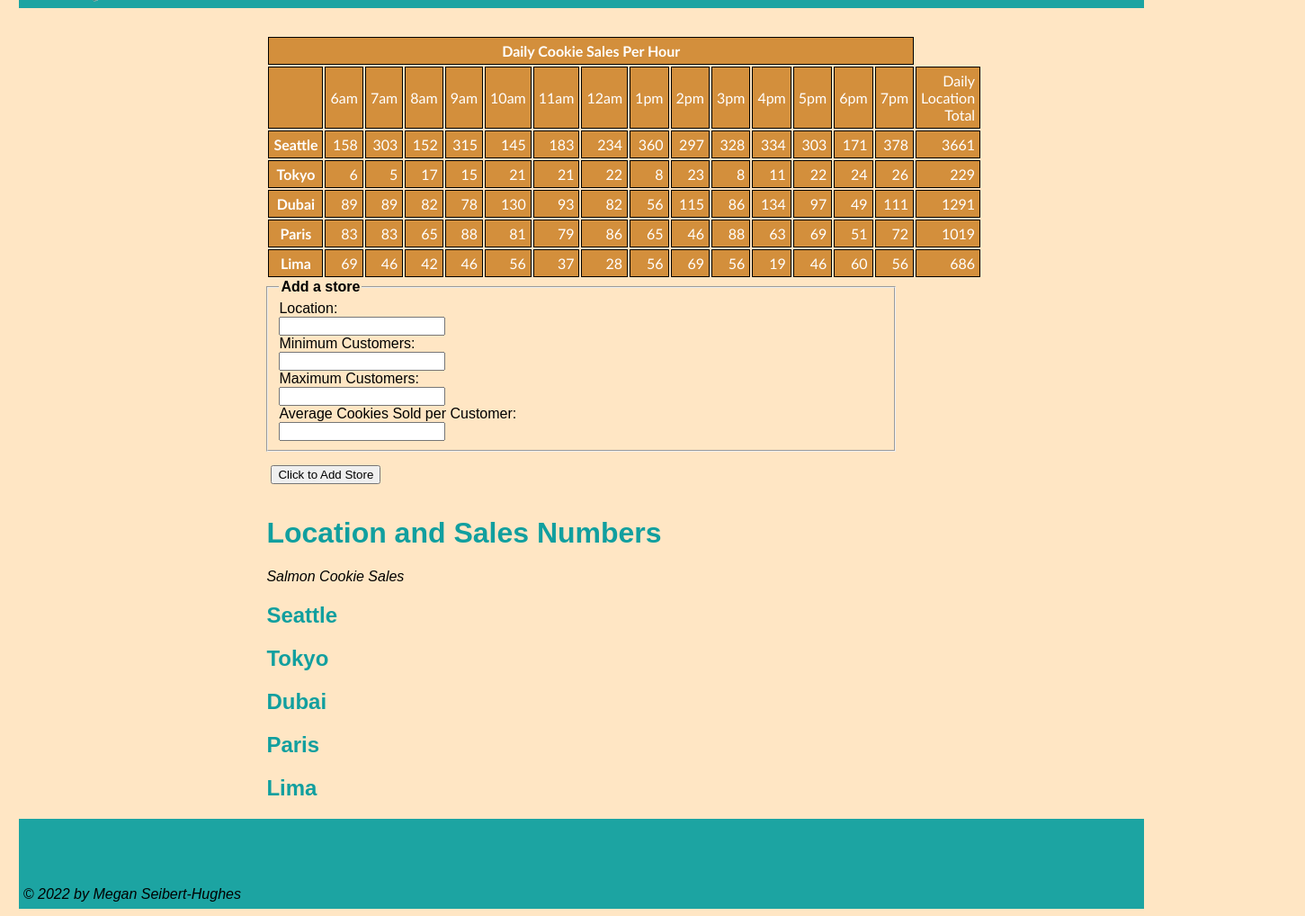
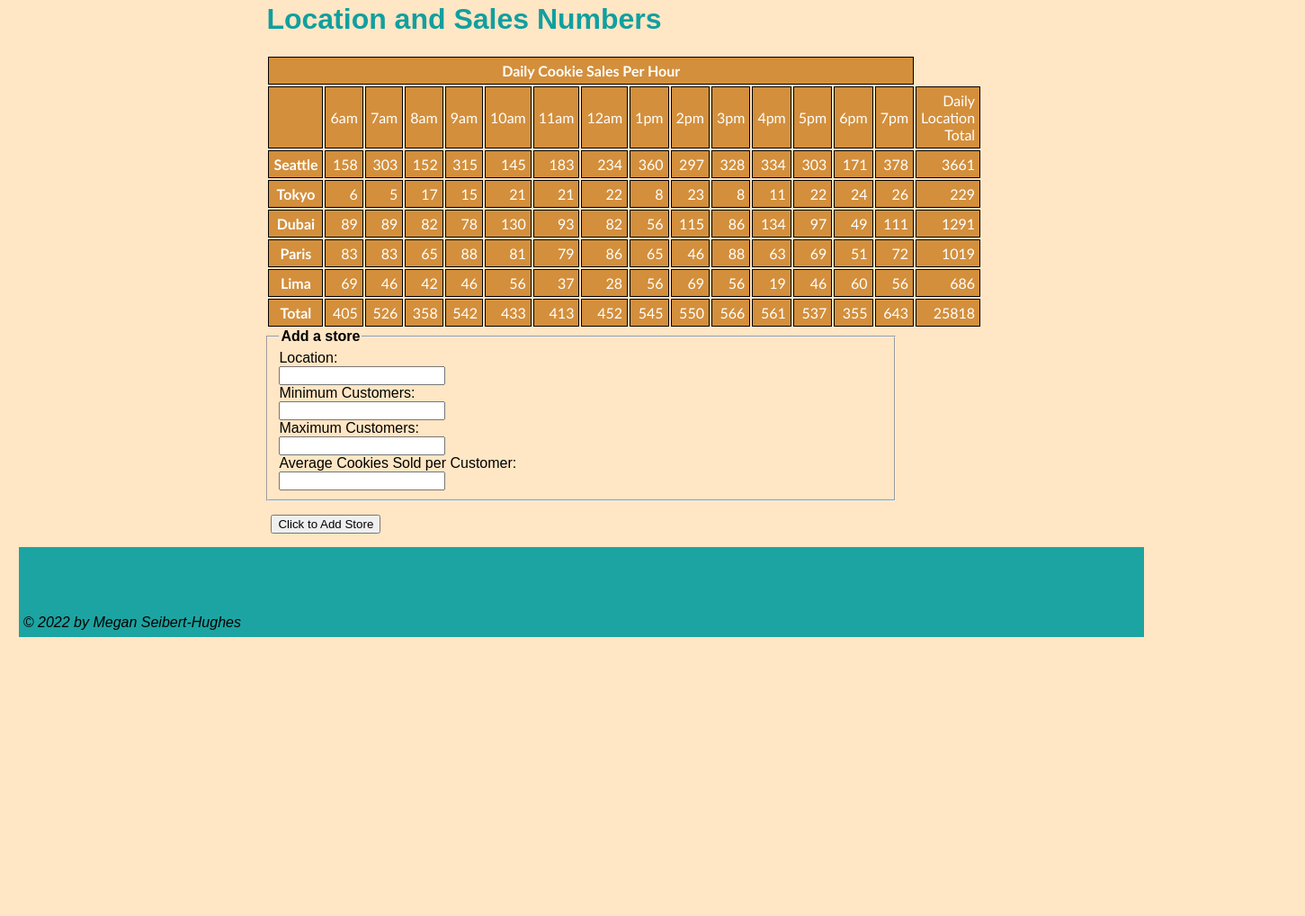
Before and after one commit to maefae/cookie-stand, a plain HTML site: page sales.html in a window 1280 px wide. Shown: the part 127-1145 px from the top of the page at 90% size, 1451 px wide, since content can reach past the window. After the commit the page ends 843 px from the top, so only its background shows below. Drawn offline with Linux system fonts and the light colour scheme.

Commit message:
added new table row

```diff
--- a/app.js
+++ b/app.js
@@ -1,5 +1,6 @@
 'use strict';
 
+let grandTotal = 0;
 let storeHours = ["6am", "7am", '8am', '9am', '10am', "11am", "12am", "1pm", "2pm", "3pm", "4pm", "5pm", "6pm", "7pm"];
 
 function Store (location, minCustomerPerHour, maxCustomerPerHour, avgCookiePerCustomer) {
@@ -9,6 +10,7 @@ function Store (location, minCustomerPerHour, maxCustomerPerHour, avgCookiePerCu
   this.avgCookiePerCustomer = avgCookiePerCustomer;
   this.cookiesPerHour = [];
   this.totalDailyCookies = 0;
+  allStores.push(this);
   this.display();
 }
 
@@ -46,7 +48,6 @@ Store.prototype.display = function () {
   tr.appendChild(td);
 };
 
-
 let headRow = function () {
   let tableBody = document.getElementById('data');
   let thead = document.createElement('thead');
@@ -71,12 +72,59 @@ let headRow = function () {
 
 headRow();
 
+let allStores = [];
 new Store('Seattle', 23, 65, 6.3);
 new Store('Tokyo', 3, 24, 1.2);
 new Store('Dubai', 11, 38, 3.7);
 new Store('Paris', 20, 38, 2.3);
 new Store('Lima', 2, 16, 4.6);
+console.log(allStores);
 
+let footRow = function () {
+  let tableBody = document.getElementById('data');
+  let tfoot = document.createElement('tfoot');
+  tableBody.appendChild(tfoot);
+
+  let tr = document.createElement('tr');
+  tfoot.appendChild(tr);
+
+  let th = document.createElement('th');
+  th.textContent = 'Total';
+  tr.appendChild(th);
+
+  for (let i = 0; i < storeHours.length; i++) {
+    let totalPerDayAtEachHour = 0;
+
+    for (let j = 0; j < allStores.length; j++) {
+      let oneHour = allStores[j].cookiesPerHour[i];
+      totalPerDayAtEachHour = totalPerDayAtEachHour + oneHour;
+      grandTotal += totalPerDayAtEachHour;
+    }
+    console.log(totalPerDayAtEachHour);
+    let td = document.createElement('td');
+    td.textContent = totalPerDayAtEachHour;
+    tr.appendChild(td);
+  }
+  // console.log(grandTotal);
+  let td = document.createElement('td');
+  td.textContent = grandTotal;
+  tr.appendChild(td);
+}
+footRow();
+
+let formEl = document.getElementById('addStore-Form');
+
+formEl.addEventListener('submit', function(event) {
+  event.preventDefault();
+  let newLocation = event.target.location.value;
+  let minCust = event.target.minCust.value;
+  let maxCust = event.target.maxCust.value;
+  let avgCust = event.target.avgCust.value;
+  console.log('form submitted')
+  let thing = new Store(newLocation, minCust, maxCust, avgCust);
+  console.log(thing);
+});
+//can this code be dryer by adding it to the new Store invocations above?
 
 // let seattle = {
 //   location:'Seattle',
--- a/sales.html
+++ b/sales.html
@@ -1,4 +1,4 @@
-<!DOCTYPE html>https://github.com/maefae/cookie-stand/pull/2/conflict?name=style.css&ancestor_oid=4f2f8e3c8ca97dbeb92421e90c6ca0442a826cad&base_oid=331f67585814a57d134d057e99d5c235a02fb78a&head_oid=7c119953991c4b95723b69328bb3718020ddf205
+<!DOCTYPE html>
 <html lang="en">
 
 <head>
@@ -23,7 +23,7 @@
     </nav>
   </header>
   <main>
-
+    <h1>Location and Sales Numbers</h1>
     <table id="data">
       <thead>
         <tr>
@@ -33,7 +33,7 @@
     </table>
 
     <aside>
-      <form>
+      <form id="addStore-Form">
         <fieldset>
           <legend>Add a store</legend>
 
@@ -58,40 +58,9 @@
       </form>
     </aside>
 
-    <h1>Location and Sales Numbers</h1>
 
-    <div>
-      <article id="stores">
 
-        <p>Salmon Cookie Sales</p>
 
-      </article>
-    </div>
-
-    <div>
-    <h2>Seattle</h2>
-        <ul id="Seattle"></ul>
-    </div>
-
-    <div>
-        <h2>Tokyo</h2>
-        <ul id="Tokyo"></ul>
-    </div>
-
-    <div>
-        <h2>Dubai</h2>
-        <ul id="Dubai"></ul>
-    </div>
-
-    <div>
-        <h2>Paris</h2>
-        <ul id="Paris"></ul>
-    </div>
-
-      <div>
-        <h2>Lima</h2>
-        <ul id="Lima"></ul>
-      </div>
   </main>
   <footer>
     <p>&copy; 2022 by Megan Seibert-Hughes</p>
```
